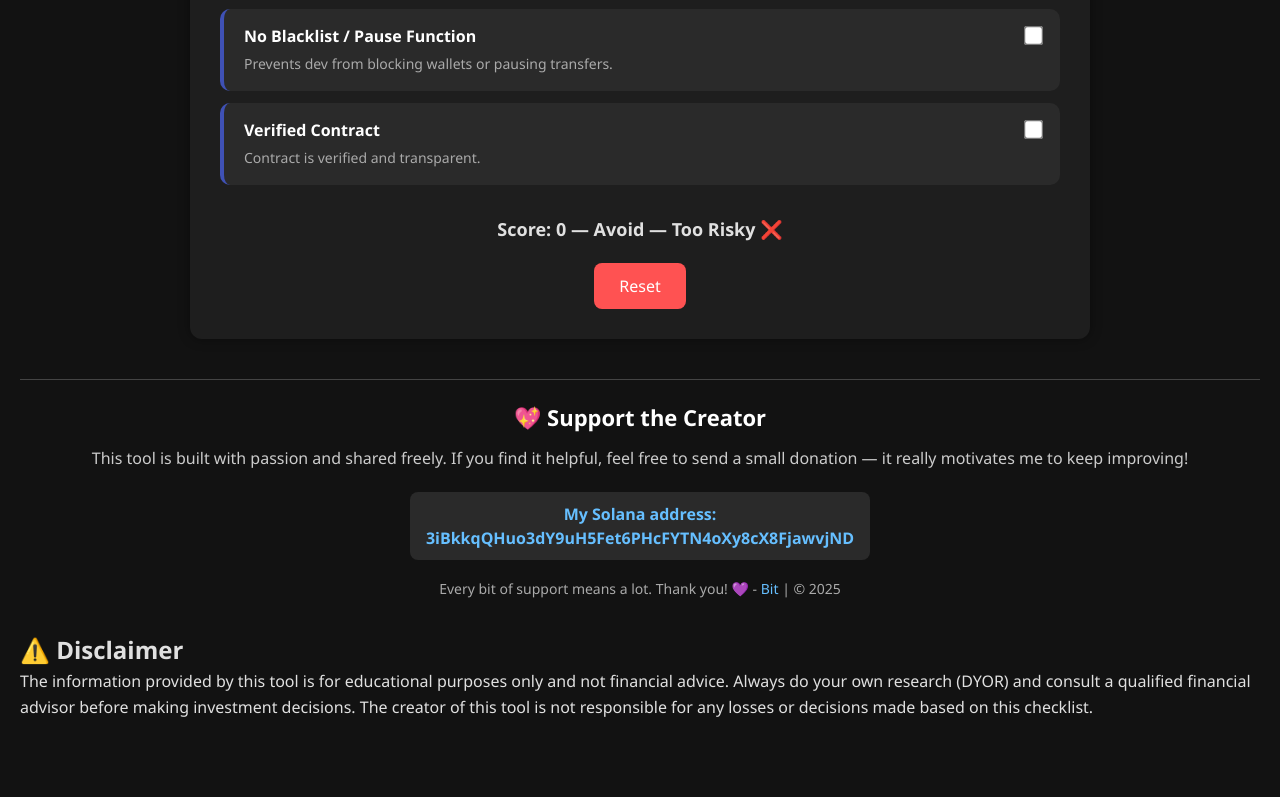
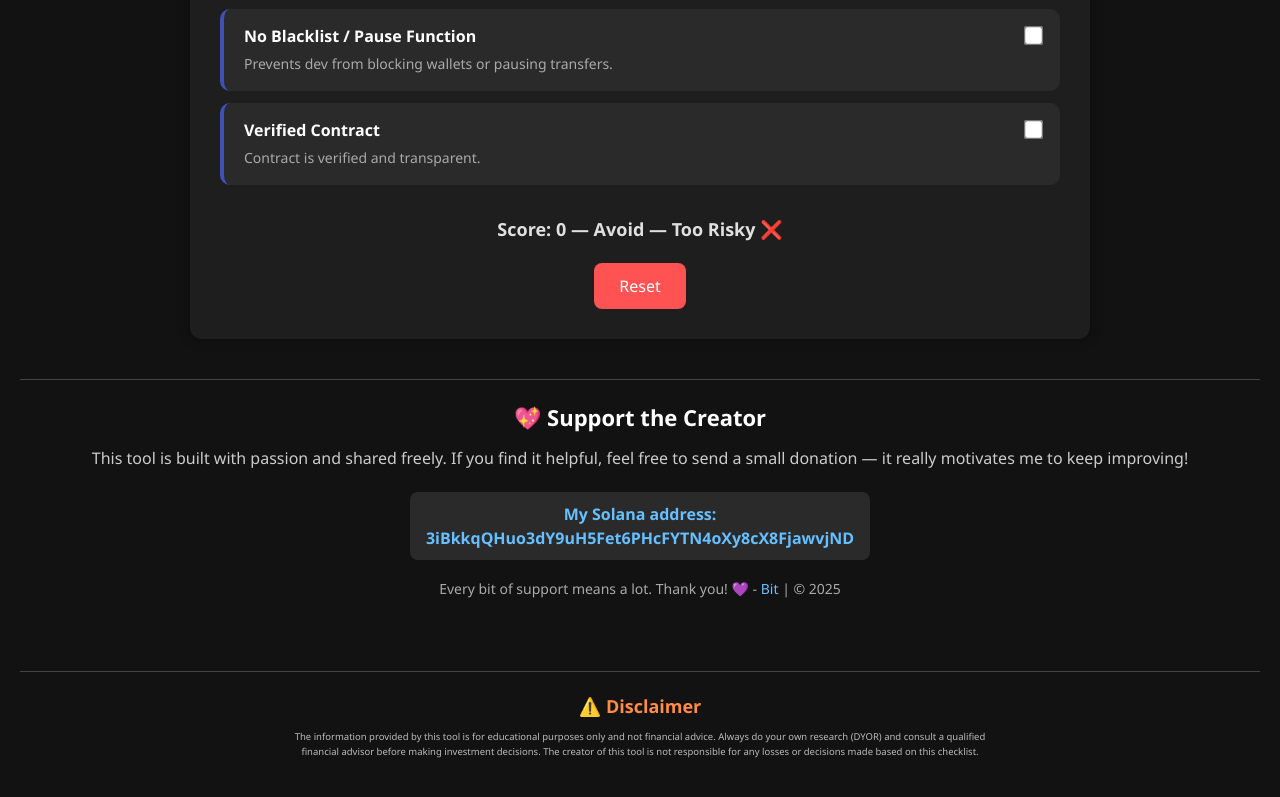
Before and after one commit to user4467301/DexCheX, a plain HTML site: page index.html in a window 1280 px wide. Shown: the part 620-1417 px from the top of the page. Before the commit the page ends 1360 px from the top, so only its background shows below. Drawn offline with Linux system fonts and the light colour scheme.

Commit message:
Update style.css
add disclaimer section style

```diff
--- a/style.css
+++ b/style.css
@@ -218,3 +218,25 @@ a:hover {
   font-size: 14px;
   margin-top: 8px;
 }
+
+/* Disclaimer Section */
+.disclaimer-section {
+  margin-top: 40px;
+  padding: 20px;
+  border-top: 1px solid #444;
+  text-align: center;
+}
+
+.disclaimer-section h2 {
+  color: #ff8c42;
+  margin-bottom: 10px;
+  font-size: 18px;
+}
+
+.disclaimer-section p {
+  color: #bbb;
+  font-size: 9.5px;
+  max-width: 700px;
+  margin: 0 auto;
+  line-height: 1.5;
+}
```
